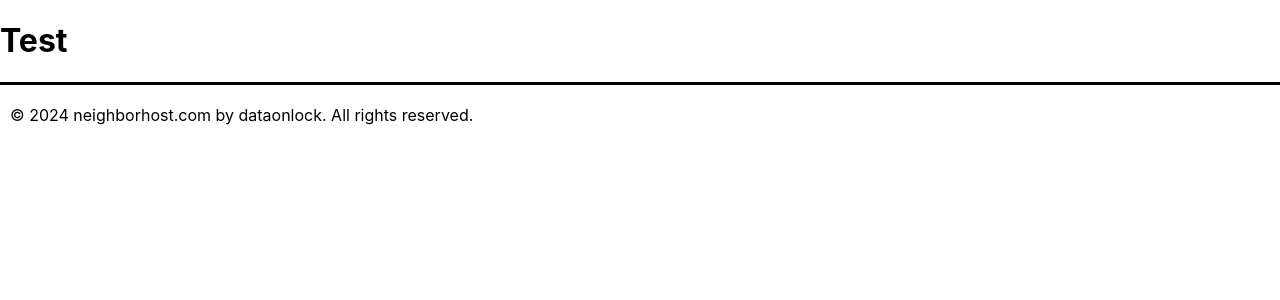
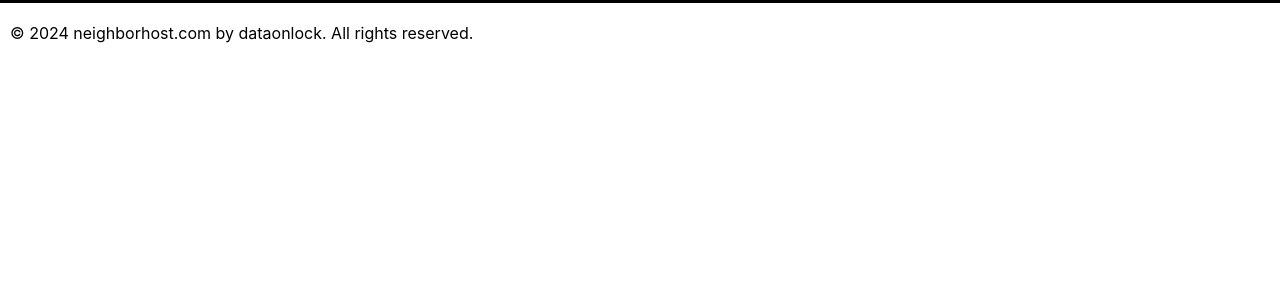
Before and after one commit to jamesdavidyu/neighborhost_front, a React (Create React App) app: page /verify_account in a window 1280 px wide. Shown: the top 300 px of the page. Built offline with nearby package versions, Linux system fonts and the light colour scheme.

Commit message:
added verify account

```diff
--- a/src/index.js
+++ b/src/index.js
@@ -3,6 +3,7 @@ import ReactDOM from 'react-dom/client';
 import './index.css';
 import App from './App';
 import reportWebVitals from './reportWebVitals';
+import VerifyAccount from './pages/verify_account/VerifyAccount';
 
 const root = ReactDOM.createRoot(document.getElementById('root'));
 root.render(
--- a/src/pages/verify_account/VerifyAccount.js
+++ b/src/pages/verify_account/VerifyAccount.js
@@ -1,7 +1,10 @@
 import React from 'react'
+import HomeButton from '../../HomeButton';
 
 export default function VerifyAccount() {
     return (
-        <h1>Test</h1>
+        <div>
+
+        </div>
     );
 };
```
